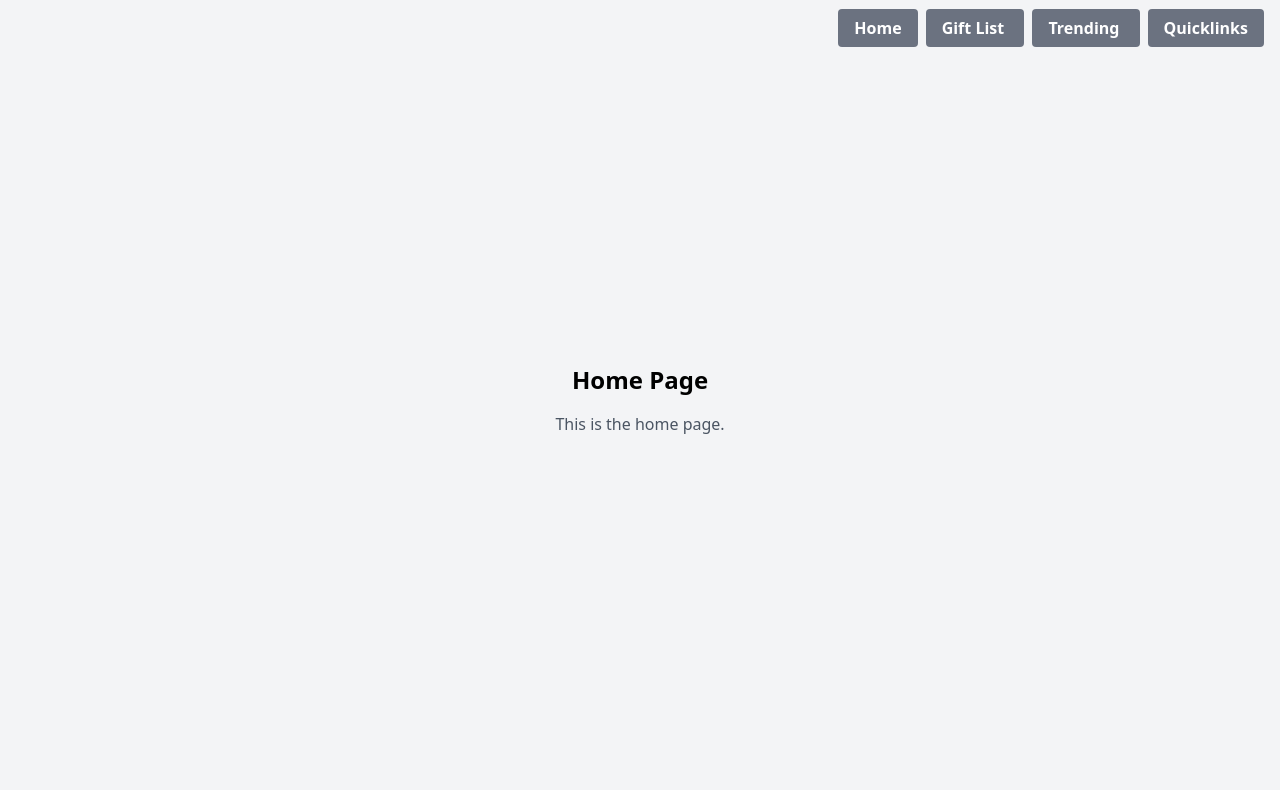
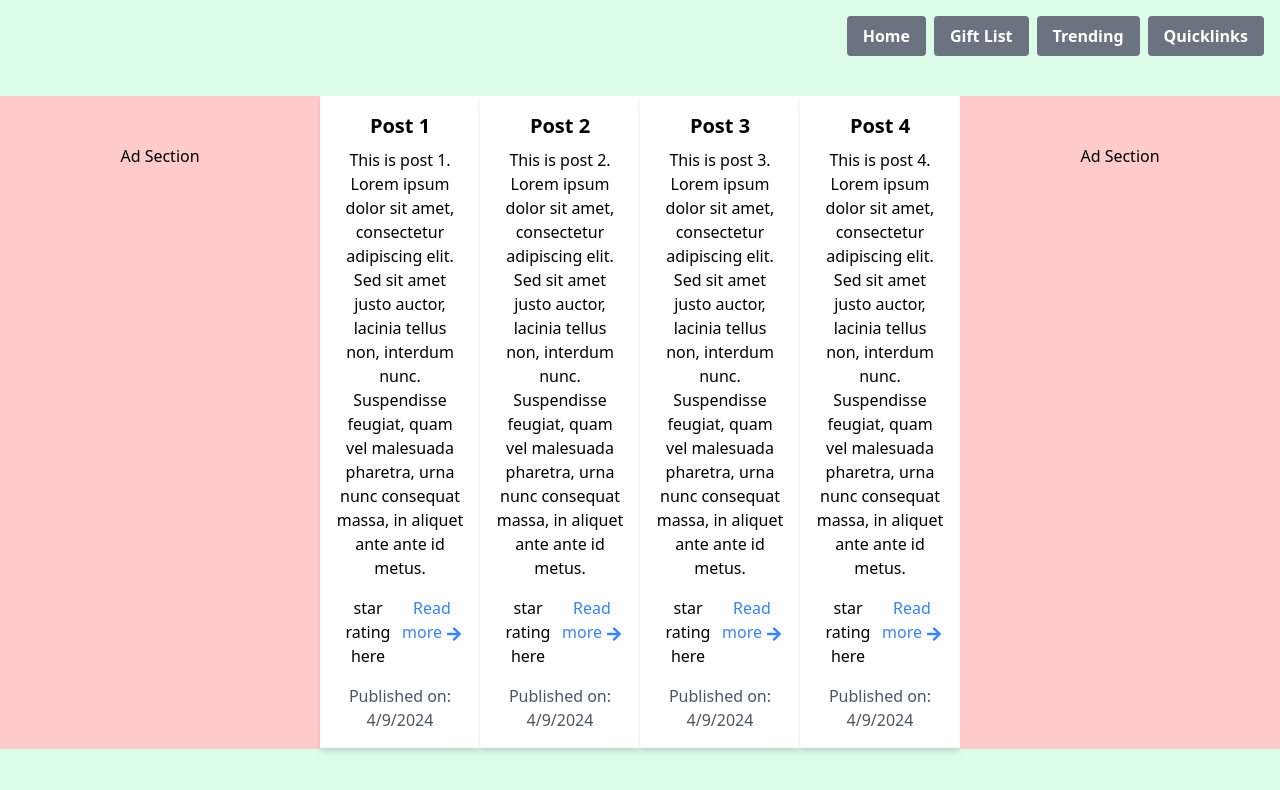
Before and after one commit to edm1001/gift-guru, a React (Vite) app in the folder frontend/: page / in a window 1280 px wide. Shown: the top 790 px of the page. Built offline with nearby package versions, Linux system fonts and the light colour scheme.

Commit message:
init hero page

```diff
--- a/frontend/src/components/Navbar.jsx
+++ b/frontend/src/components/Navbar.jsx
@@ -2,19 +2,14 @@ import { Link } from "react-router-dom";
 
 function Navbar() {
   return (
-    <section className="">
-      {/* top nav */}
-      <div className="fixed block top-0 right-0 inline p-4">
-        <div className="nav-top-sctn">
-          <Link className="bg-gray-500 hover:bg-gray-700 text-white font-bold py-2 px-4 rounded mr-2" to="/">Home</Link>
-          <Link className="bg-gray-500 hover:bg-gray-700 text-white font-bold py-2 px-4 rounded mr-2" to="/categorylist">Gift List </Link>
-          <Link className="bg-gray-500 hover:bg-gray-700 text-white font-bold py-2 px-4 rounded mr-2" to="/">Trending </Link>
-          <Link className="bg-gray-500 hover:bg-gray-700 text-white font-bold py-2 px-4 rounded" to="/">Quicklinks  </Link>
-        </div>
-      </div>
-      <div>
-      </div>
-    </section>
+      <div className="fixed block top-0 right-0 inline p-4 b-gray-800 z-50">
+      <div className="flex justify-end space-x-2">
+      <Link className="bg-gray-500 hover:bg-gray-700 text-white font-bold py-2 px-4 rounded" to="/">Home</Link>
+      <Link className="bg-gray-500 hover:bg-gray-700 text-white font-bold py-2 px-4 rounded" to="/categorylist">Gift List</Link>
+      <Link className="bg-gray-500 hover:bg-gray-700 text-white font-bold py-2 px-4 rounded" to="/">Trending</Link>
+      <Link className="bg-gray-500 hover:bg-gray-700 text-white font-bold py-2 px-4 rounded" to="/">Quicklinks</Link>
+    </div>
+  </div>
   );
 }
 
--- /dev/null
+++ b/frontend/src/components/Newsletter.jsx
@@ -0,0 +1,8 @@
+
+function Newsletter() {
+  return (
+    <div>Newsletter</div>
+  )
+}
+
+export default Newsletter
--- a/frontend/src/pages/Category.jsx
+++ b/frontend/src/pages/Category.jsx
@@ -1,5 +1,6 @@
 import { useState } from "react";
 import { FaStar } from "react-icons/fa";
+
 
 function Category() {
   const [rating, setRating] = useState(0);
--- a/frontend/src/pages/Home.jsx
+++ b/frontend/src/pages/Home.jsx
@@ -1,13 +1,47 @@
+import { FaArrowRight } from "react-icons/fa";
+
+
+// Create seeds json for the posts below
+
+
 function Home() {
   return (
-// create a home page with tailwindcs
-    <section className="h-screen bg-gray-100 flex items-center justify-center">
-      <div className="text-center">
-        <h1 className="text-2xl font-bold mb-4">Home Page</h1>
-        <p className="text-gray-600">This is the home page.</p>
+    // TODO: create a home page consisting of posts, ads, nav & footer
+
+    <section className="bg-green-100 min-h-screen pt-24">
+      <div className="w-full grid grid-cols-1 md:grid-cols-4 text-center">
+        <div className="md:col-span-1 bg-red-200 p-12">Ad Section</div>
+
+        <div className="md:col-span-2 bg-blue-500">
+          {/* TODO: Make  4 posts  */}
+          {/* Grab state and render the newest posts created in website */}
+          <div className="grid grid-row-1 sm:grid-row-2 lg:grid-cols-4 ">
+            {Array.from({ length: 4 }).map((_, i) => (
+              <div
+                key={i}
+                className="bg-white p-4 shadow-md border-b border-gray-300"
+              >
+                <h3 className="text-xl font-bold">{`Post ${i + 1}`}</h3>
+                <p className="mt-2">{`This is post ${i + 1}. Lorem ipsum dolor sit amet, consectetur adipiscing elit. Sed sit amet justo auctor, lacinia tellus non, interdum nunc. Suspendisse feugiat, quam vel malesuada pharetra, urna nunc consequat massa, in aliquet ante ante id metus.`}</p>
+                <div className="grid grid-cols-2">
+                {/* Rating stars for item */}
+                <div className="mt-4">star rating here</div>
+                {/* Link icon to item */}
+                <p className="mt-4 text-blue-500 col-span-1 hover:underline cursor-pointer">
+                  Read more
+                  <FaArrowRight className="inline ml-1" />
+                </p>
+                </div>
+                <p className="mt-4 text-gray-600 col-span-1">{`Published on: ${new Date().toLocaleDateString()}`}</p>
+              </div>
+            ))}
+          </div>
+        </div>
+
+        <div className="sm:md-span-1 bg-red-200 p-12">Ad Section</div>
       </div>
     </section>
-  )
+  );
 }
 
-export default Home
+export default Home;
```
